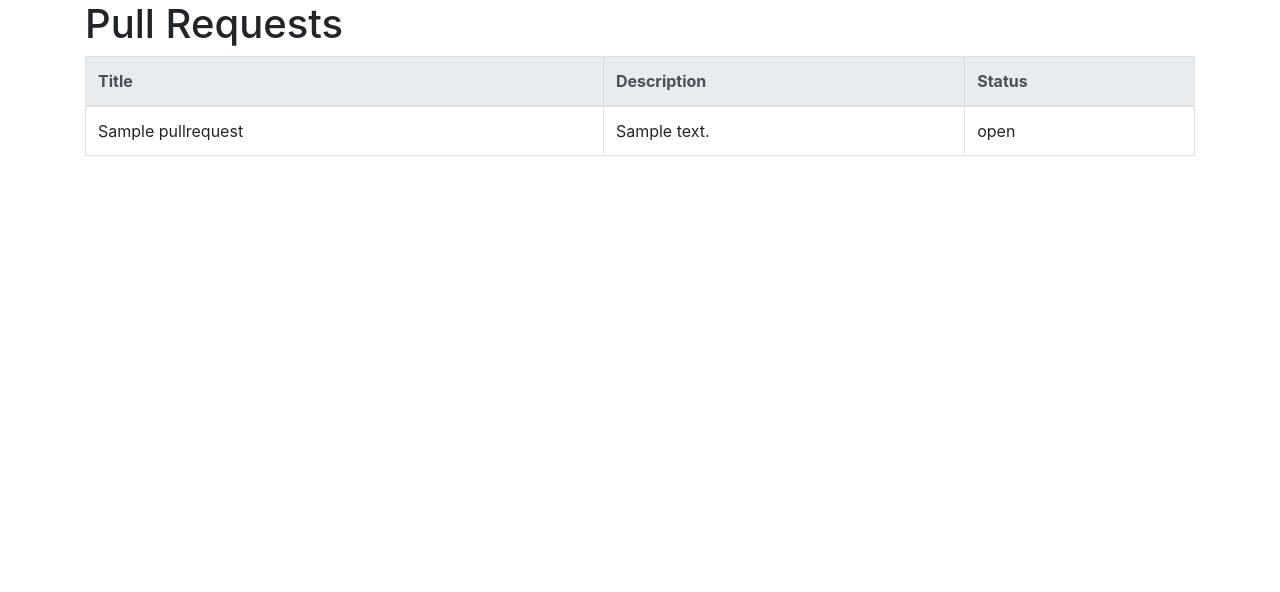
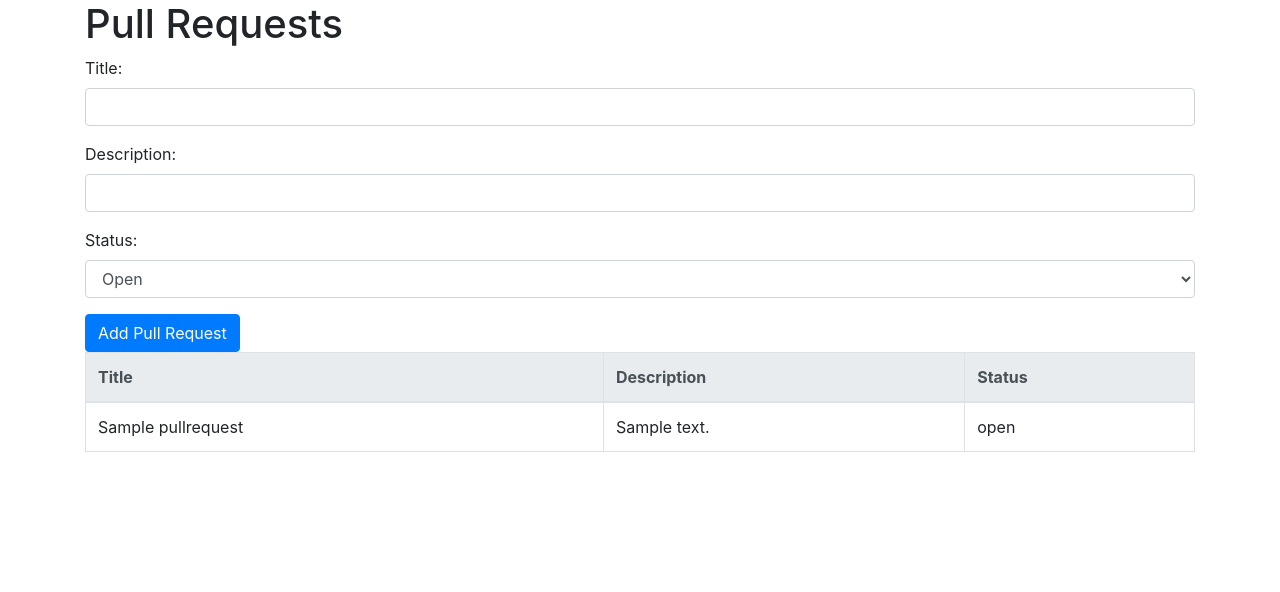
Before and after one commit to apachaihop/lab1, a PHP site: page /src/pull_requests.php in a window 1280 px wide. Shown: the part 56-648 px from the top of the page. Run offline with PHP 8.4, Linux system fonts and the light colour scheme; tables that the repository leaves empty hold one stand-in row (values such as "Sample post").

Commit message:
ft: add forms to create record

```diff
--- a/src/connection.php
+++ b/src/connection.php
@@ -10,13 +10,15 @@ function getConnection() {
     $conn = new mysqli($servername, $username, $password, $dbname);
 
     if ($conn->connect_error) {
-        die("Connection failed: " . $conn->connect_error);
+        throw new Exception("Connection failed: " . $conn->connect_error);
     }
 
     return $conn;
 }
 
 function closeConnection($conn) {
-    $conn->close();
+    if ($conn) {
+        $conn->close();
+    }
 }
 ?>
--- a/src/pull_requests.php
+++ b/src/pull_requests.php
@@ -1,12 +1,45 @@
 <?php
 include 'connection.php';
 include '../includes/header.php';
+
 $conn = getConnection();
+
+if ($_SERVER["REQUEST_METHOD"] == "POST") {
+    $title = $_POST['title'];
+    $description = $_POST['description'];
+    $status = $_POST['status'];
+
+    $stmt = $conn->prepare("INSERT INTO PullRequests (title, description, status) VALUES (?, ?, ?)");
+    $stmt->bind_param("sss", $title, $description, $status);
+    $stmt->execute();
+    $stmt->close();
+}
 
 $sql = "SELECT title, description, status FROM PullRequests";
 $result = $conn->query($sql);
 
 echo "<h1>Pull Requests</h1>";
+
+echo "<form method='post' action=''>
+        <div class='form-group'>
+            <label for='title'>Title:</label>
+            <input type='text' class='form-control' id='title' name='title' required>
+        </div>
+        <div class='form-group'>
+            <label for='description'>Description:</label>
+            <input type='text' class='form-control' id='description' name='description' required>
+        </div>
+        <div class='form-group'>
+            <label for='status'>Status:</label>
+            <select class='form-control' id='status' name='status' required>
+                <option value='open'>Open</option>
+                <option value='closed'>Closed</option>
+                <option value='merged'>Merged</option>
+            </select>
+        </div>
+        <button type='submit' class='btn btn-primary'>Add Pull Request</button>
+      </form>";
+
 if ($result->num_rows > 0) {
     echo "<table class='table table-bordered'>
             <thead class='thead-light'>
@@ -26,7 +59,7 @@ if ($result->num_rows > 0) {
     }
     echo "</tbody></table>";
 } else {
-    echo "<div class='alert alert-warning' role='alert'>No pull requests found.</div>";
+    echo "<div class='alert alert-warning mt-2' role='alert'>No pull requests found.</div>";
 }
 
 closeConnection($conn);
```
Also changed, not shown: index.php (+10 -1 lines), src/issues.php (+34 -1 lines), src/repositories.php (+24 -1 lines), src/reviews.php (added, +30 -0 lines).
